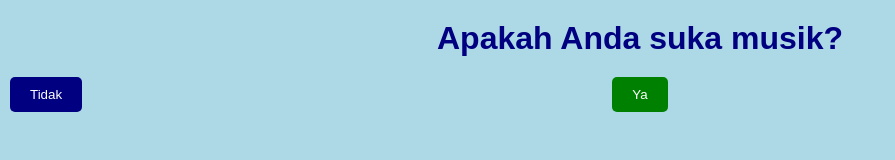
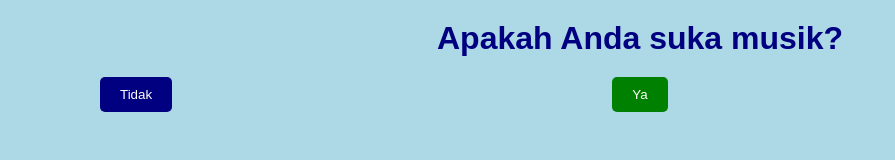
Before and after one commit to KELASTAMBAH/kelastambah.github.io, a plain HTML site: page Diskrit/index.html in a window 1280 px wide. Both pictures are taken after a click on the button "Tidak". Shown: the whole page, without its empty margins (0-895 px from the left). Drawn offline with Linux system fonts and the light colour scheme.

Commit message:
Update index.html

```diff
--- a/Diskrit/index.html
+++ b/Diskrit/index.html
@@ -65,7 +65,7 @@
 
 		tidakButton.addEventListener('click', function() {
 		  const moveLeft = Math.random() < 0.1;
-		  left = moveLeft ? left - 10 : left + 10;
+		  left = moveLeft ? left - 100 : left + 100;
 		  tidakButton.style.left = left + 'px';
 
 		  if (left < 0) {
```
